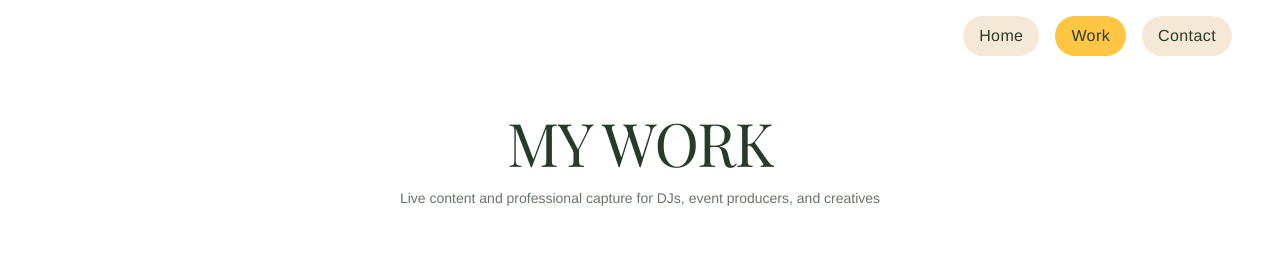
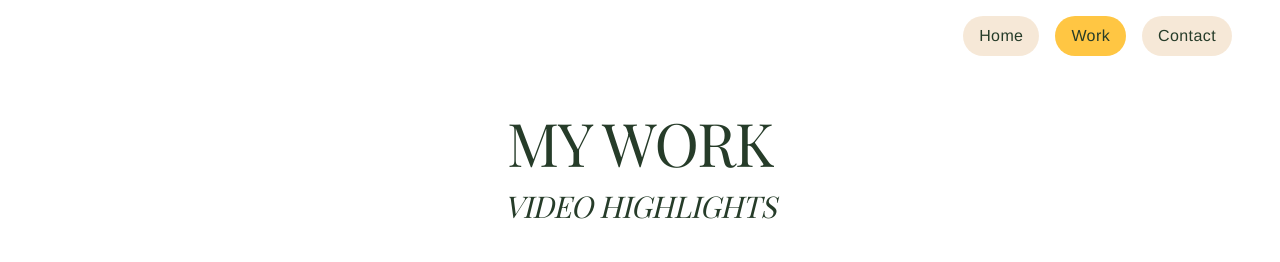
Before and after one commit to buypasses/suzstudio, a Next.js app: page /work in a window 1280 px wide. Shown: the top 262 px of the page. Built offline with nearby package versions, Linux system fonts and the light colour scheme; a web font is replaced by a local one.

Commit message:
Remove subtext under "MY WORK" heading on work page
https://claude.ai/code/session_011vKxrddfnMFdoW5HG94xHo

```diff
--- a/src/app/work/page.tsx
+++ b/src/app/work/page.tsx
@@ -419,9 +419,6 @@ export default function WorkPage() {
                 MY WORK
               </h1>
             </HeroText>
-            <p className="text-center text-[#263C29]/70 text-xs sm:text-sm mb-4 sm:mb-12 max-w-3xl mx-auto whitespace-nowrap">
-              Live content and professional capture for DJs, event producers, and creatives
-            </p>
           </FadeInUp>
 
           {/* Video Gallery Section */}
```
